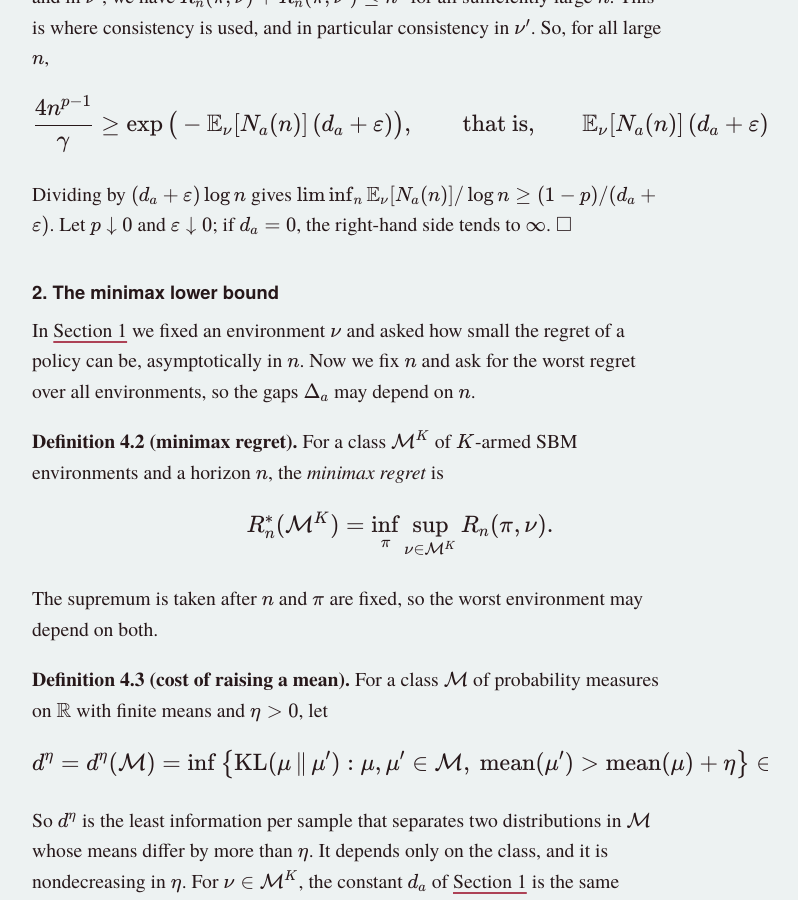
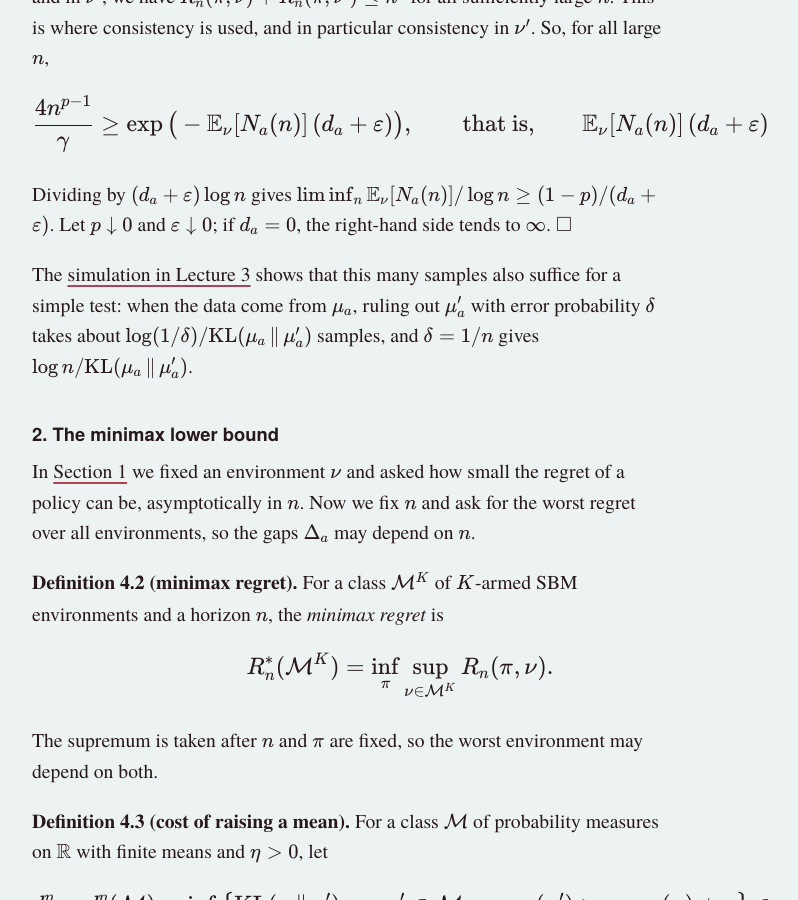
Before and after one commit to iyertejas/iyertejas.github.io, a Jekyll site: the page built from course-rl-2026-lecture-4.md, in a window 1280 px wide and 900 px high, scrolled down 1842 px. Shown: the whole window, without its empty margins (232-1030 px from the left). Built offline with Jekyll 4.4.1, drawn with Linux system fonts in a browser that asks for light colours; part of the change alters nothing that is shown.

Commit message:
RL course: animate the Lecture 3 runs; point back to them from Lecture 4

```diff
--- a/course-rl-2026-lecture-4.md
+++ b/course-rl-2026-lecture-4.md
@@ -63,6 +63,8 @@ $$
 $$
 
 Dividing by $$(d_a + \varepsilon)\log n$$ gives $$\liminf_n \mathbb E_\nu[N_a(n)]/\log n \ge (1-p)/(d_a+\varepsilon)$$. Let $$p \downarrow 0$$ and $$\varepsilon \downarrow 0$$; if $$d_a = 0$$, the right-hand side tends to $$\infty$$. $$\square$$
+
+The [simulation in Lecture 3](course-rl-2026-lecture-3.html#ev-demo) shows that this many samples also suffice for a simple test: when the data come from $$\mu_a$$, ruling out $$\mu_a'$$ with error probability $$\delta$$ takes about $$\log(1/\delta)/\mathrm{KL}(\mu_a \,\Vert\, \mu_a')$$ samples, and $$\delta = 1/n$$ gives $$\log n/\mathrm{KL}(\mu_a \,\Vert\, \mu_a')$$.
 
 ## 2. The minimax lower bound
 
--- a/sims.js
+++ b/sims.js
@@ -1587,7 +1587,7 @@ function evidenceWidget(){
   const sH = () => Math.log(p()/q()), sT = () => Math.log((1 - p())/(1 - q()));
   const kl = () => p()*sH() + (1 - p())*sT();                          // KL(P ‖ Q): the average score of a flip of coin P
   const sg = x => (x >= 0 ? "+" : "−") + Math.abs(x).toFixed(3);
-  let r = rngL2(seedL2()), runs = [];
+  let r = rngL2(seedL2()), runs = [], shown = Infinity, raf = 0;
 
   function simulate(){
     runs = [];
@@ -1601,7 +1601,7 @@ function evidenceWidget(){
     }
   }
   function draw(){
-    const a = kl(), b = level();
+    const a = kl(), b = level(), T = shown;
     $("evScore").innerHTML = a < 1e-3
       ? "The two coins are almost the same, so a flip carries almost no evidence: move <i>p</i> and <i>q</i> further apart."
       : `Score of heads: log(<i>p</i>/<i>q</i>) = ${sg(sH())}. Score of tails: log((1 − <i>p</i>)/(1 − <i>q</i>)) = ${sg(sT())}. If the coin is <i>P</i>, a flip scores on average ${p().toFixed(2)} × (${sg(sH())}) + ${(1 - p()).toFixed(2)} × (${sg(sT())}) = <b>${a.toFixed(3)}</b> = KL(<i>P</i> ‖ <i>Q</i>).`;
@@ -1609,25 +1609,33 @@ function evidenceWidget(){
     const pred = b/a, xmax = Math.max(10, Math.ceil(2.5*pred));
     let lo = 0, hi = 1.15*b;
     for (const u of runs) for (const [n, v] of u.pts){ if (n <= xmax){ if (v < lo) lo = Math.max(v, -0.8*b); if (v > hi) hi = v; } }
-    const clip = pts => pts.filter(([n]) => n <= xmax);
+    const clip = pts => pts.filter(([n]) => n <= Math.min(xmax, T));
     plotL2("evWalk", { x:{min:0, max:xmax, label:"N, the number of flips"},
       y:{min:lo, max:hi, label:`total score Λ<tspan font-size="9" dy="3">N</tspan>`},
       lines:[...runs.map(u => ({pts:clip(u.pts), col:"var(--edge)", w:1})),
         {pts:[[0, b], [xmax, b]], col:"var(--ink)", w:1.2, dash:"2 3"},
         {pts:[[0, 0], [xmax, a*xmax]], col:"var(--c4)", w:2, dash:"7 4"}],
-      dots:runs.filter(u => u.hit !== null && u.hit <= xmax).map(u => ({x:u.hit, y:u.pts[u.pts.length - 1][1], col:"var(--accent)", r:4})) });
+      dots:runs.filter(u => u.hit !== null && u.hit <= Math.min(xmax, T)).map(u => ({x:u.hit, y:u.pts[u.pts.length - 1][1], col:"var(--accent)", r:4})) });
     legendL2("evWalkLegend", [
       {col:"var(--edge)", w:1, label:`Λ<sub><i>N</i></sub> for ${RUNS} runs of flips of coin <i>P</i>`},
       {dot:true, col:"var(--accent)", label:"where each run first reaches log(1/δ): decide for <i>P</i>"},
       {col:"var(--c4)", w:2, dash:"7 4", label:"<i>N</i> × KL(<i>P</i> ‖ <i>Q</i>)"},
       {col:"var(--ink)", w:1.2, dash:"2 3", label:`log(1/δ) = ${b.toFixed(2)}`}
     ]);
+    if (T < Infinity){ $("evStatus").innerHTML = `<i>N</i> = ${Math.floor(T)}: ${runs.filter(u => u.hit !== null && u.hit <= T).length} of ${RUNS} runs have decided for <i>P</i>.`; return; }
     const hits = runs.filter(u => u.hit !== null).map(u => u.hit);
     const avg = hits.length ? hits.reduce((x, y) => x + y, 0)/hits.length : null;
     $("evStatus").innerHTML = `log(1/δ) / KL(<i>P</i> ‖ <i>Q</i>) = ${b.toFixed(2)} / ${a.toFixed(3)} ≈ <b>${fmtL2(pred)} flips</b>. `
       + (avg !== null ? `These ${hits.length} runs decided for <i>P</i> after <b>${fmtL2(avg)} flips</b> on average.` : "");
   }
-  function fresh(){ simulate(); draw(); }
+  function fresh(){
+    cancelAnimationFrame(raf); simulate();
+    const a = kl();
+    if (reduced || a < 1e-3){ shown = Infinity; draw(); return; }
+    const xmax = Math.max(10, Math.ceil(2.5*level()/a)), t0 = performance.now(), dur = 4000;
+    const tick = now => { const f = Math.min(1, (now - t0)/dur); shown = f < 1 ? f*xmax : Infinity; draw(); if (f < 1) raf = requestAnimationFrame(tick); };
+    shown = 0; raf = requestAnimationFrame(tick);
+  }
   bindSlider("evP", 2, null, fresh);
   bindSlider("evQ", 2, null, fresh);
   $("evDelta").addEventListener("change", fresh);
```
